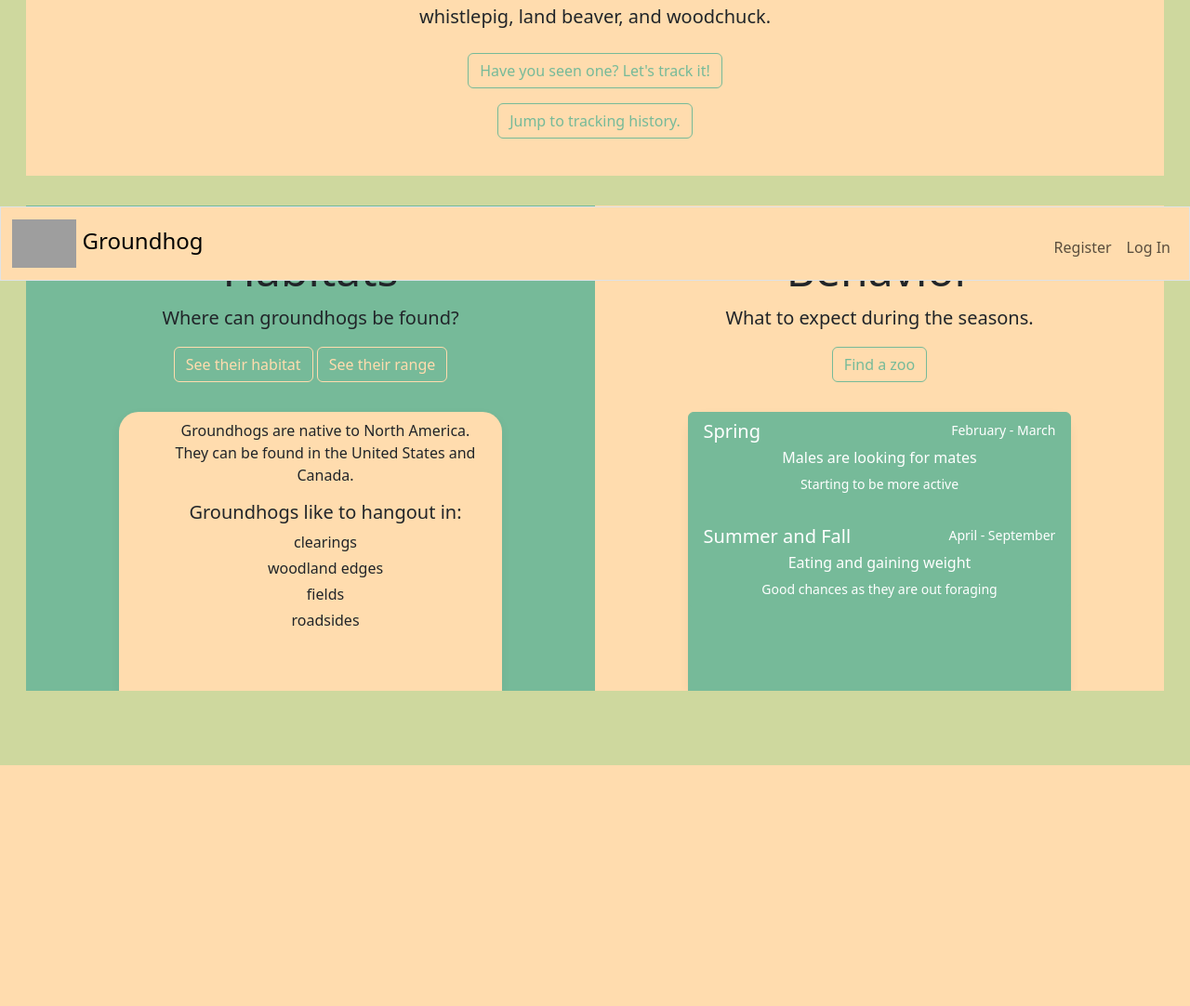
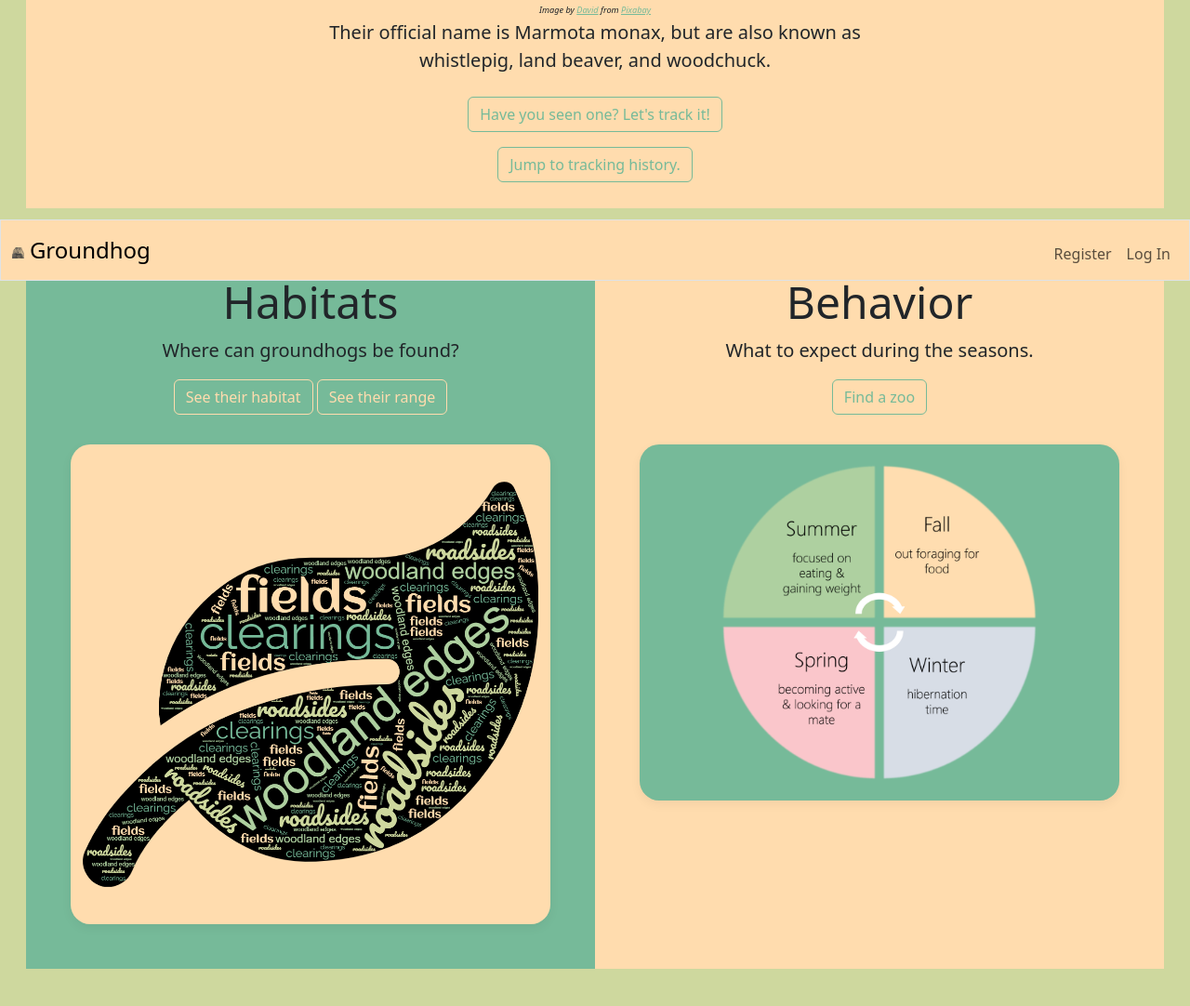
Before and after one commit to jbettenh/groundhog, a Flask app: page / in a window 1280 px wide. Shown: the part 498-1580 px from the top of the page at 93% size. Before the commit the page ends 1321 px from the top, so only its background shows below. Run offline with Flask 3, Linux system fonts and the light colour scheme; style sheets or scripts are compiled from the project's sources; grey boxes are pictures that could not be loaded.

Commit message:
Add images to pages

```diff
--- a/groundhog/templates/base.html
+++ b/groundhog/templates/base.html
@@ -18,7 +18,7 @@
 <body class="bg-secondary">
   <nav class="bg-light border navbar navbar-expand-md navbar-light fixed-bottom">
     <div class="container-fluid">
-      <a class="navbar-brand" href="/"><img height="52" src="/static/images/groundhog_brand.png"
+      <a class="navbar-brand" href="/"><img height=12 src="/static/images/groundhog_brand.png"
           alt="A brand image of groundhog" />
         <span>Groundhog</span></a>
       <button aria-controls="navbar" aria-expanded="false" aria-label="Toggle navigation" class="navbar-toggler"
@@ -59,7 +59,7 @@
     </div>
   </header>
   {% endif %}
-  <main class="container-fluid py-5 text-center">
+  <main class="container-fluid py-2 text-center">
     {% block main %}{% endblock %}
   </main>
   <script src="https://cdn.jsdelivr.net/npm/@popperjs/core@2.11.6/dist/umd/popper.min.js"
--- a/groundhog/templates/index.html
+++ b/groundhog/templates/index.html
@@ -8,10 +8,10 @@ Home
 
 <div class="position-relative overflow-hidden p-3 p-md-3 m-md-3 text-center bg-light">
     <div class="row">
-        <div class="col-md-6 mx-auto my-3">
+        <div class="col-md-6 mx-auto my-1">
             <h1 class="display-4 font-weight-normal">Groundhog</h1>
-            <img class="rounded img-fluid" src="/static/images/groundhog_main.jpg"
-                alt="Groundhog peeking out of den to the right." /><cite>Image by <a
+            <img class="rounded img-fluid" src="/static/images/groundhog_main.jpeg"
+                alt="Groundhog in a field surround by leaves eating" /><cite>Image by <a
                     href="https://pixabay.com/users/daledbet-14607822/?utm_source=link-attribution&amp;utm_medium=referral&amp;utm_campaign=image&amp;utm_content=6716056">David</a>
                 from <a
                     href="https://pixabay.com//?utm_source=link-attribution&amp;utm_medium=referral&amp;utm_campaign=image&amp;utm_content=6716056">Pixabay</a></cite>
@@ -43,22 +43,9 @@ Home
             <a class="btn btn-outline-light" href="{{ url_for('routes.map_page', layer='Range', zoom='5') }}">See their
                 range</a>
         </div>
-        <div class="bg-light box-shadow mx-auto" style="width: 80%; height: 300px; border-radius: 21px 21px 0 0;">
-            <div class="list-group">
-                <ul class="flex-column align-items-start py-2">
-                    <div class="d-flex w-100 justify-content-between">
-                        <p>Groundhogs are native to North America. <br> They can be found in the United States and
-                            Canada.</p>
-                    </div>
-                    <div>
-                        <h5>Groundhogs like to hangout in:</h5>
-                        <p class="mb-1">clearings</p>
-                        <p class="mb-1">woodland edges</p>
-                        <p class="mb-1">fields</p>
-                        <p class="mb-1">roadsides</p>
-                    </div>
-                </ul>
-            </div>
+        <div class="bg-light box-shadow mx-auto mb-5" style="border-radius: 21px 21px;">
+            <img class="img-fluid" src="/static/images/habitat_leaf.png"
+                alt="Word cloud of leaf with habitats for groundhogs (fields, roadsides, woodland edges, clearings)." />
         </div>
     </div>
     <div class="bg-light mr-md-3 pt-3 px-3 pt-md-2 px-md-5 text-center overflow-hidden">
@@ -67,25 +54,9 @@ Home
             <p class="lead">What to expect during the seasons.</p>
             <a class="btn btn-outline-dark" href="{{ url_for('routes.zoo') }}">Find a zoo</a>
         </div>
-        <div class="bg-dark box-shadow mx-auto" style="width: 80%; height: 300px; border-radius: 21px 21px 0 0;">
-            <div class="list-group">
-                <ul class="list-group-item list-group-item-action flex-column align-items-start active">
-                    <div class="d-flex w-100 justify-content-between">
-                        <h5 class="mb-1">Spring</h5>
-                        <small>February - March</small>
-                    </div>
-                    <p class="mb-1">Males are looking for mates</p>
-                    <small>Starting to be more active</small>
-                </ul>
-                <ul class="list-group-item list-group-item-action flex-column align-items-start active">
-                    <div class="d-flex w-100 justify-content-between">
-                        <h5 class="mb-1">Summer and Fall</h5>
-                        <small>April - September</small>
-                    </div>
-                    <p class="mb-1">Eating and gaining weight</p>
-                    <small>Good chances as they are out foraging</small>
-                </ul>
-            </div>
+        <div class="bg-dark box-shadow mx-auto" style="border-radius: 21px 21px;">
+            <img class="img-fluid" src="/static/images/seasons.png"
+                alt="Circle chart of seasons and groundhog activities." />
         </div>
     </div>
 </div>
```
Also changed, not shown: groundhog/templates/sighting.html (+9 -0 lines), .pre-commit-config.yaml, README.md, groundhog/static/images/groundhog_brand.png (added), groundhog/static/images/groundhog_main.jpeg (added), groundhog/static/images/groundhog_sighting.jpeg (added), groundhog/static/images/habitat_leaf.png (added), groundhog/static/images/seasons.png (added), 1 other file.
